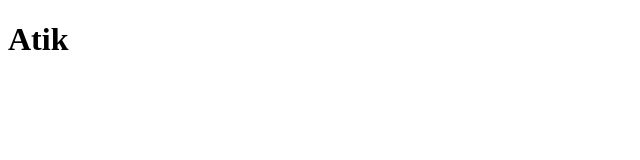
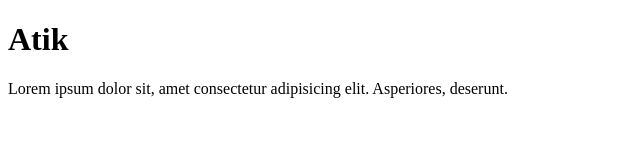
Before and after one commit to Atik40/first-project, a plain HTML site: page index.html in a window 1280 px wide. Shown: the whole page, without its empty margins (0-640 px from the left). Drawn offline with Linux system fonts and the light colour scheme.

Commit message:
ptag-added

```diff
--- a/index.html
+++ b/index.html
@@ -7,5 +7,6 @@
 </head>
 <body>
     <h1>Atik</h1>
+    <p>Lorem ipsum dolor sit, amet consectetur adipisicing elit. Asperiores, deserunt.</p>
 </body>
 </html>
```
